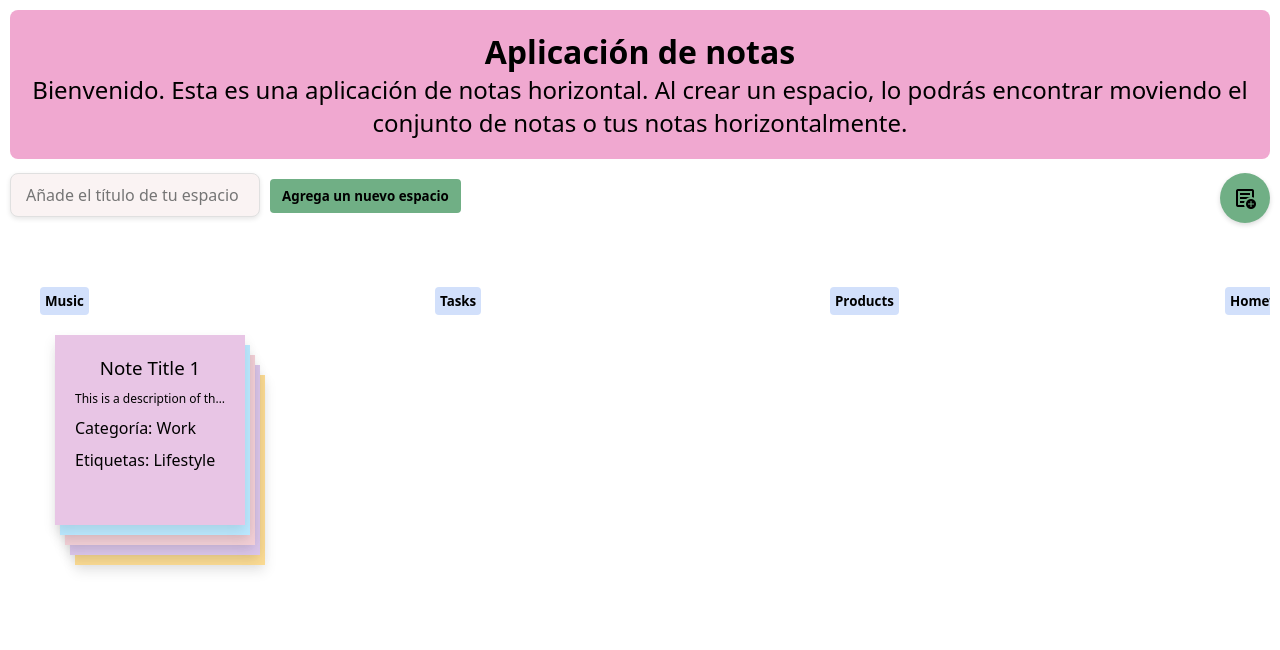
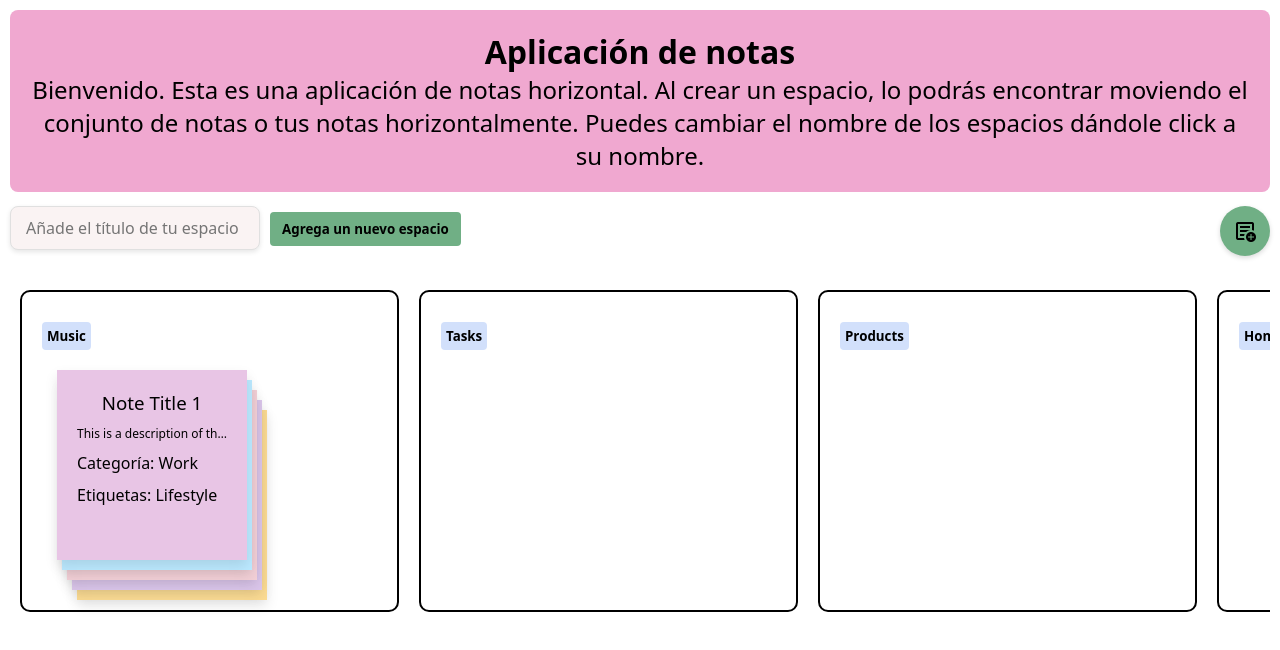
Before and after one commit to CarlosPaz64/Primer-Parcial---Desarrollo-de-Aplicaciones-Web, a React (Vite) app: page / in a window 1280 px wide. Shown: the top 650 px of the page. Built offline with nearby package versions, Linux system fonts and the light colour scheme.

Commit message:
Arreglos finales

```diff
--- a/src/appBar/AppBar.tsx
+++ b/src/appBar/AppBar.tsx
@@ -13,7 +13,7 @@ const AppBar: React.FC = () => {
       }}
     >
       <h1 style={{ fontWeight: 'bold', margin: 0 }}>Aplicación de notas</h1>
-      <h2 style={{ fontWeight: 400, margin: 0 }}>Bienvenido. Esta es una aplicación de notas horizontal. Al crear un espacio, lo podrás encontrar moviendo el conjunto de notas o tus notas horizontalmente.</h2>
+      <h2 style={{ fontWeight: 400, margin: 0 }}>Bienvenido. Esta es una aplicación de notas horizontal. Al crear un espacio, lo podrás encontrar moviendo el conjunto de notas o tus notas horizontalmente. Puedes cambiar el nombre de los espacios dándole click a su nombre.</h2>
     </header>
   );
 };
--- a/src/index.css
+++ b/src/index.css
@@ -60,6 +60,8 @@ input, select {
   width: 335px;
   z-index: auto; /* Asegúrate de que el z-index no interfiera con las notas */
   overflow: visible; /* Evita que los elementos arrastrados se oculten al moverse */
+  border-radius: 10px; /* Ajusta este valor para redondear las esquinas */
+  border: 2px solid #000; /* Define el tamaño, estilo y color del borde */
 }
 .draggable {
   top: auto !important;
@@ -73,12 +75,12 @@ div::-webkit-scrollbar {
 }
 
 div::-webkit-scrollbar-thumb {
-  background-color: #fff; /* Color del "pulgar" de la barra */
+  background-color: #000; /* Color del "pulgar" de la barra */
   border-radius: 10px; /* Bordes redondeados para el "pulgar" */
 }
 
 div::-webkit-scrollbar-thumb:hover {
-  background-color: #fff; /* Color del "pulgar" cuando está en hover */
+  background-color: #ebdede; /* Color del "pulgar" cuando está en hover */
 }
 
 div::-webkit-scrollbar-track {
```
